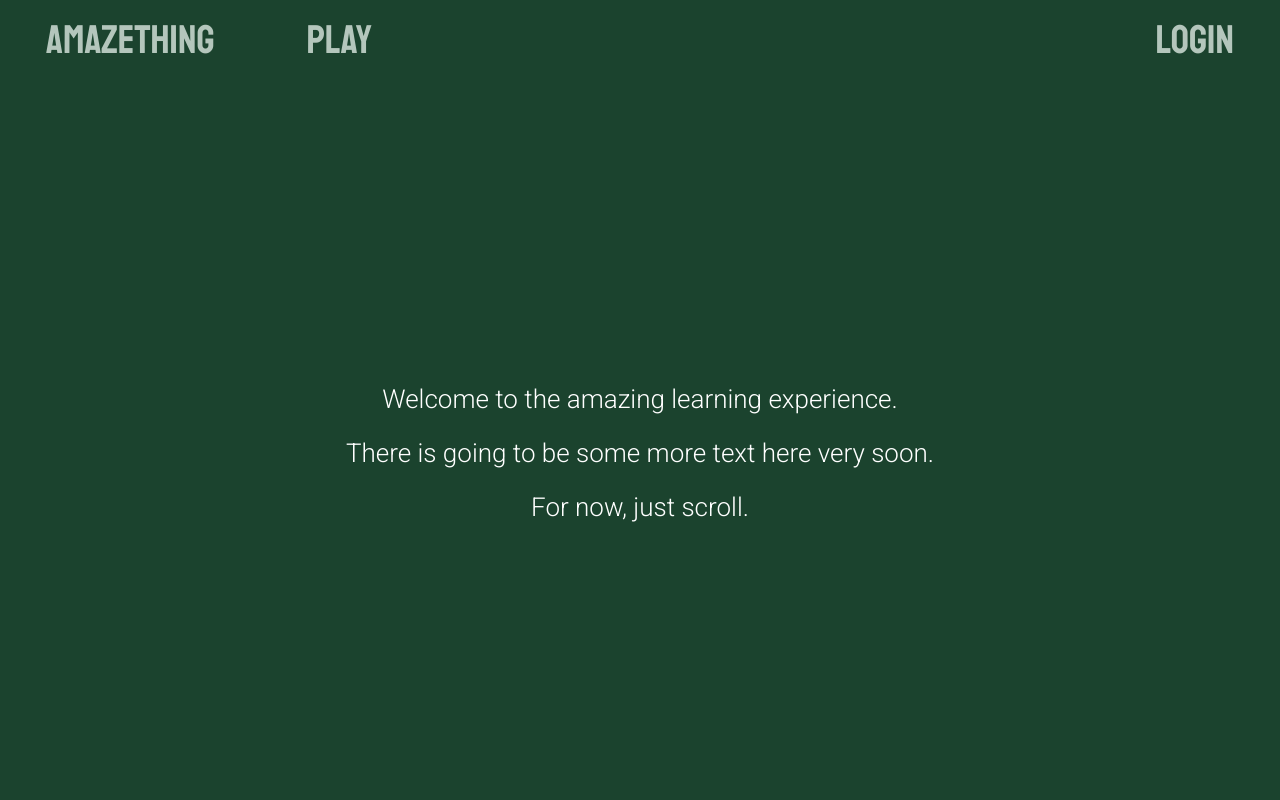
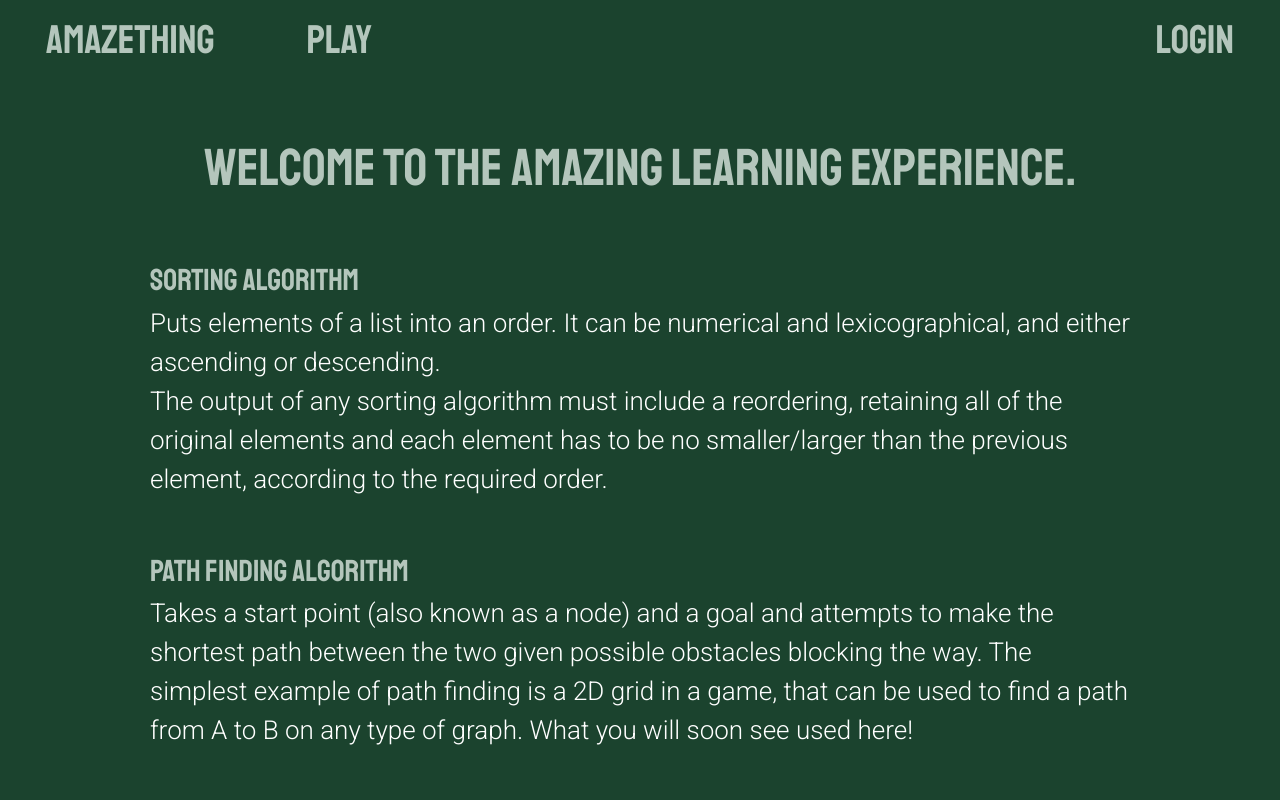
Before and after one commit to vadim-nest/aMAZEthing, a React (Vite) app in the folder Client/: page /learning in a window 1280 px wide. Shown: the top 800 px of the page. Built offline with nearby package versions, Linux system fonts and the light colour scheme.

Commit message:
feat: add description of sort and path algo's in the learning page

```diff
--- a/Client/src/components/learning.tsx
+++ b/Client/src/components/learning.tsx
@@ -30,9 +30,15 @@ export default function LearningPage () {
     <>
     <div className='initial-view'>
       <div className='initial-view-text'>
-        <p>Welcome to the amazing learning experience.</p>
-        <p>There is going to be some more text here very soon.</p>
-        <p>For now, just scroll.</p>
+        <h1>Welcome to the amazing learning experience.</h1>
+        <div className='sorting-algo'>
+          <h3>Sorting algorithm</h3><p>Puts elements of a list into an order. It can be numerical and lexicographical, and either ascending or descending.</p>
+          <p>The output of any sorting algorithm must include a reordering, retaining all of the original elements and each element has to be no smaller/larger than the previous element, according to the required order.</p>
+        </div>
+        <div className='path-algo'>
+          <h3>Path finding algorithm</h3><p>Takes a start point (also known as a node) and a goal and attempts to make the shortest path between the two given possible obstacles blocking the way. The simplest example of path finding is a 2D grid in a game, that can be used to find a path from A to B on any type of graph. What you will soon see used here!</p>
+        </div>
+        <h3>Scroll to learn more.</h3>
       </div>
     </div>
     <div className='all-algs'>
--- a/Client/src/css/learning.css
+++ b/Client/src/css/learning.css
@@ -1,29 +1,18 @@
-/* body {
-  margin: 0;
-  padding: 0;
-} */
-
-
-
-.initial-view-text p {
+.initial-view-text {
   text-align: center;
   font-size: 26px;
   color: var(--white);
-  margin-top: 15px;
-  /* font-family: 'Roboto', sans-serif; */
 }
 
 .initial-view {
   background-color: var(--main-green);
   height: 90vh;
-  /* width: 100vw; */
   margin: 0;
   padding: 0;
 }
 
-.initial-view-text p:first-of-type {
-  padding-top: 300px;
-  margin-top: 0px;
+.initial-view-text {
+  padding-top: 50px;
 }
 
 .all-algs {
@@ -118,3 +107,8 @@ path {
   top: 64.6vh;
   left: 19.8vw;
 } */
+
+.sorting-algo, .path-algo {
+  margin: 50px 150px;
+  text-align: left;
+}
```
